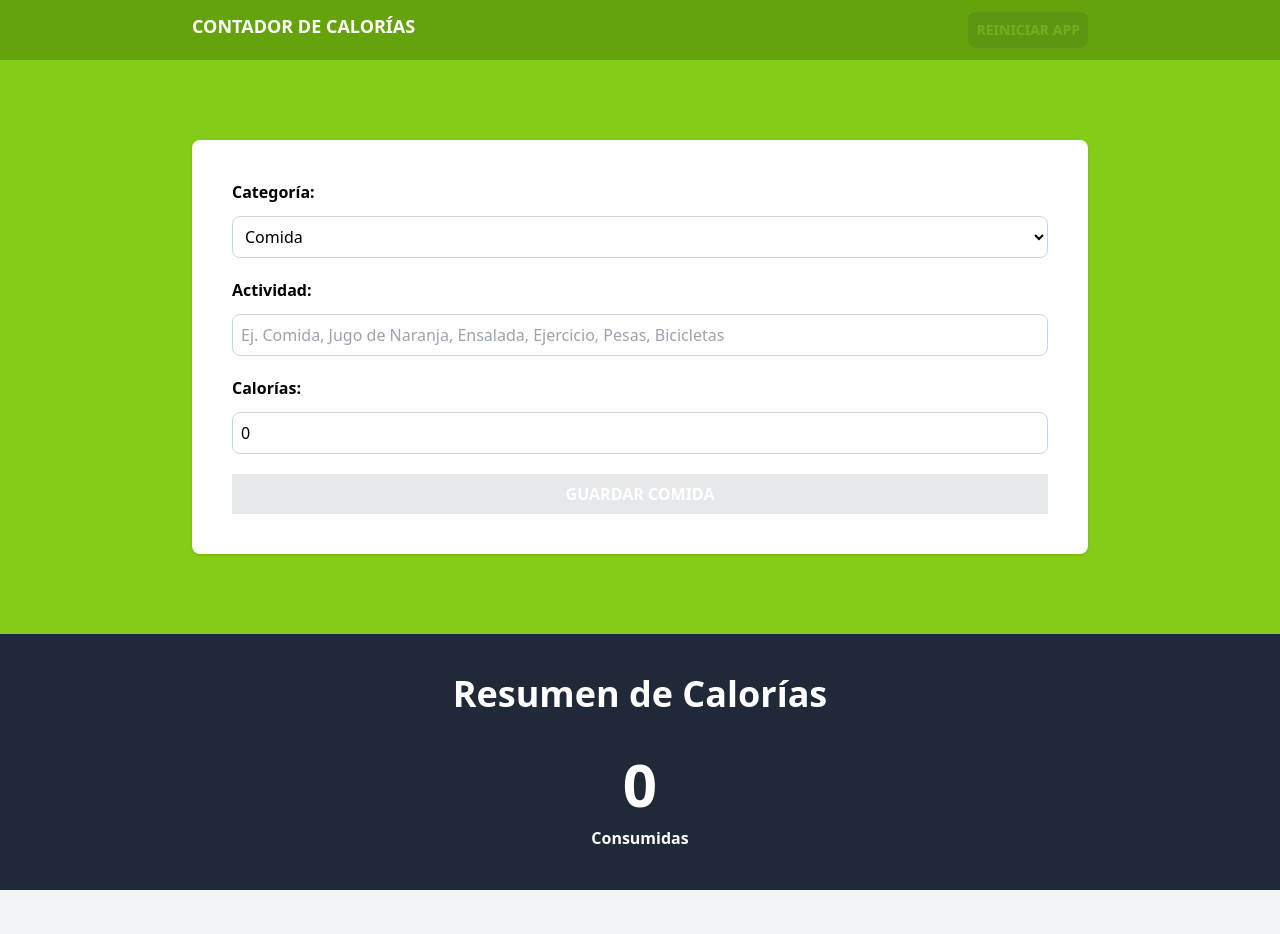
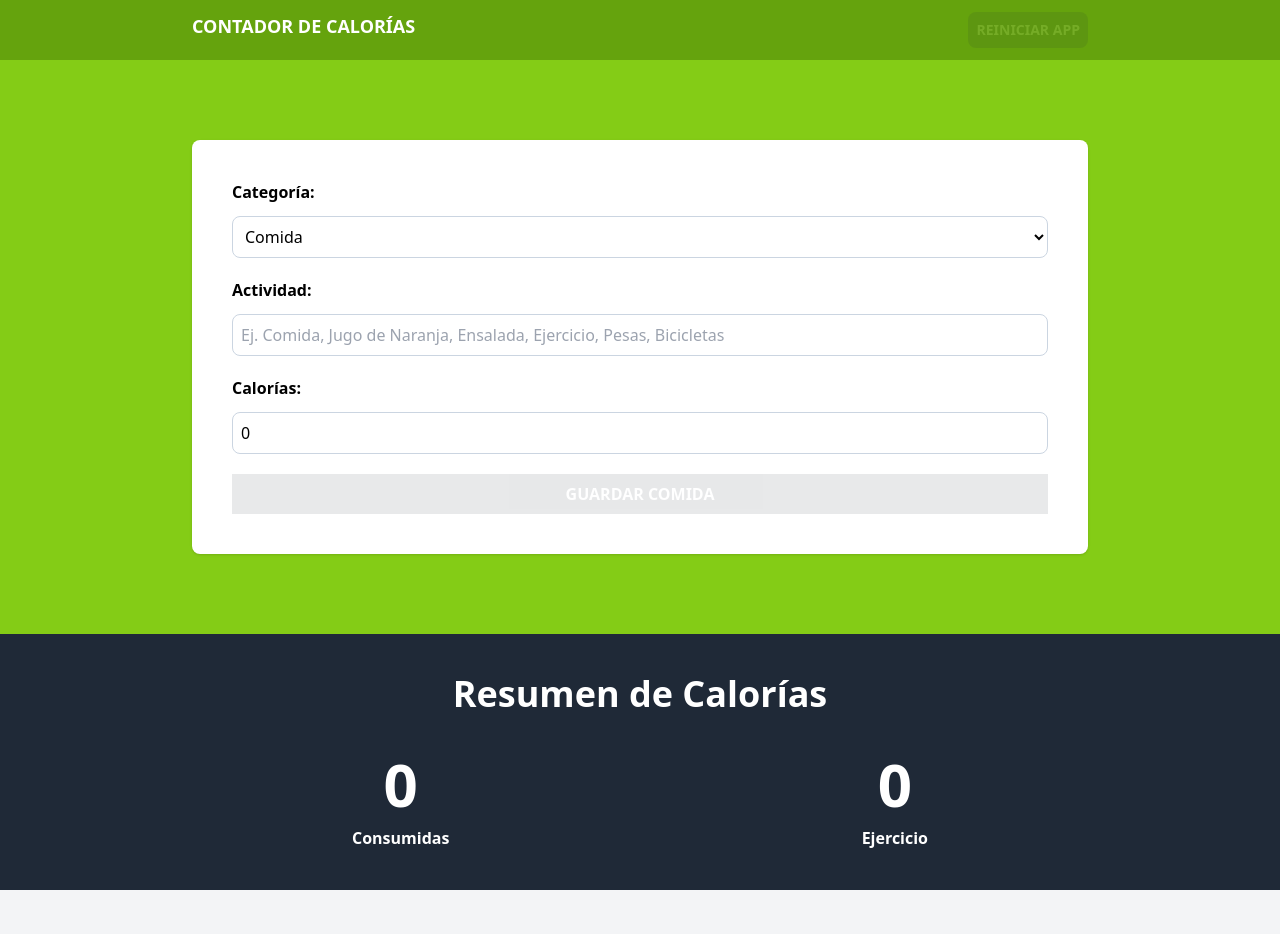
Before and after one commit to PeterGabrielVE/calorie-tracker, a React (Vite) app: page / in a window 1280 px wide. Shown: the top 934 px of the page. Built offline with nearby package versions, Linux system fonts and the light colour scheme.

Commit message:
componentes de calorias mostradas

```diff
--- a/src/components/CalorieTracker.tsx
+++ b/src/components/CalorieTracker.tsx
@@ -1,5 +1,6 @@
 import { useMemo } from "react";
 import { Activity } from "../types";
+import CaloriesDisplay from "./CaloriesDisplay";
 
 type CalorieTrackerProps = {
     activities: Activity[];
@@ -7,14 +8,14 @@ type CalorieTrackerProps = {
 
 const CalorieTracker = ({ activities }: CalorieTrackerProps) => {
     const caloriesConsumed = useMemo(() => activities.reduce((total, activity) => activity.category === 1 ? total + activity.calories : total,0) ,[activities] );
+    const caloriesBurned = useMemo(() => activities.reduce((total, activity) => activity.category === 2 ? total + activity.calories : total,0) ,[activities] );
   return (
     <>
       <h2 className="text-4xl font-black text-white text-center">Resumen de Calorías</h2>
-      <div className="flex flex-col items-center md:flex row md:justify-between gap-5 mt-10">
-        <p className="text-white font-bold rounded-full grid grid-cols-1 gap-3 text-center">
-            <span className="font-black text-6xl text-orange"> {caloriesConsumed}</span>
-           Consumidas
-        </p>
+      <div className="flex flex-col items-center md:flex-row md:justify-between gap-5 mt-10">
+        <CaloriesDisplay calories={caloriesConsumed}  text="Consumidas" />
+
+        <CaloriesDisplay calories={caloriesBurned}  text="Ejercicio" />
       </div>
 
     </>
--- /dev/null
+++ b/src/components/CaloriesDisplay.tsx
@@ -0,0 +1,15 @@
+type CaloriesDisplayProps = {
+    calories:number;
+    text:string;
+}
+
+const CaloriesDisplay = ({calories, text} : CaloriesDisplayProps) => {
+  return (
+    <p className="text-white font-bold rounded-full grid grid-cols-1 gap-3 text-center">
+        <span className="font-black text-6xl text-orange"> {calories}</span>
+        {text}
+    </p>
+  )
+}
+
+export default CaloriesDisplay
```
